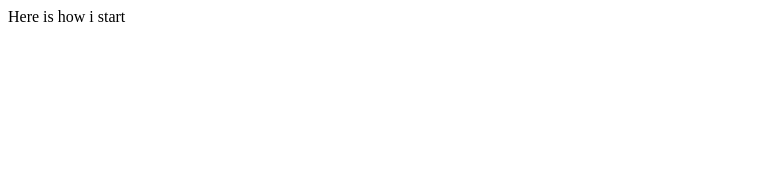
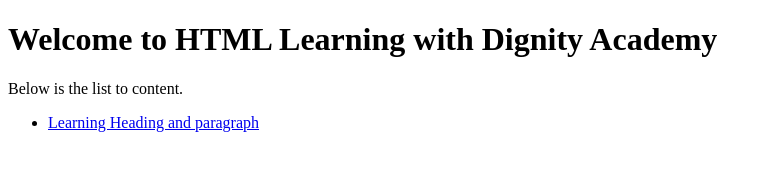
Before and after one commit to davidolarinde/All-HTML-from-Zero-to-Professional-Dignity-Academy, a plain HTML site: page index.html in a window 1280 px wide. Shown: the whole page, without its empty margins (0-772 px from the left). Drawn offline with Linux system fonts and the light colour scheme.

Commit message:
course content list

```diff
--- a/index.html
+++ b/index.html
@@ -7,8 +7,10 @@
     <title>Homepage</title>
 </head>
 <body>
-
-    Here is how i start
-
+<h1>Welcome to HTML Learning with Dignity Academy</h1>
+<p>Below is the list to content.</p>
+<ul>
+    <li><a href="firstclass.html">Learning Heading and paragraph</a></li>
+</ul>
 </body>
 </html>
```
